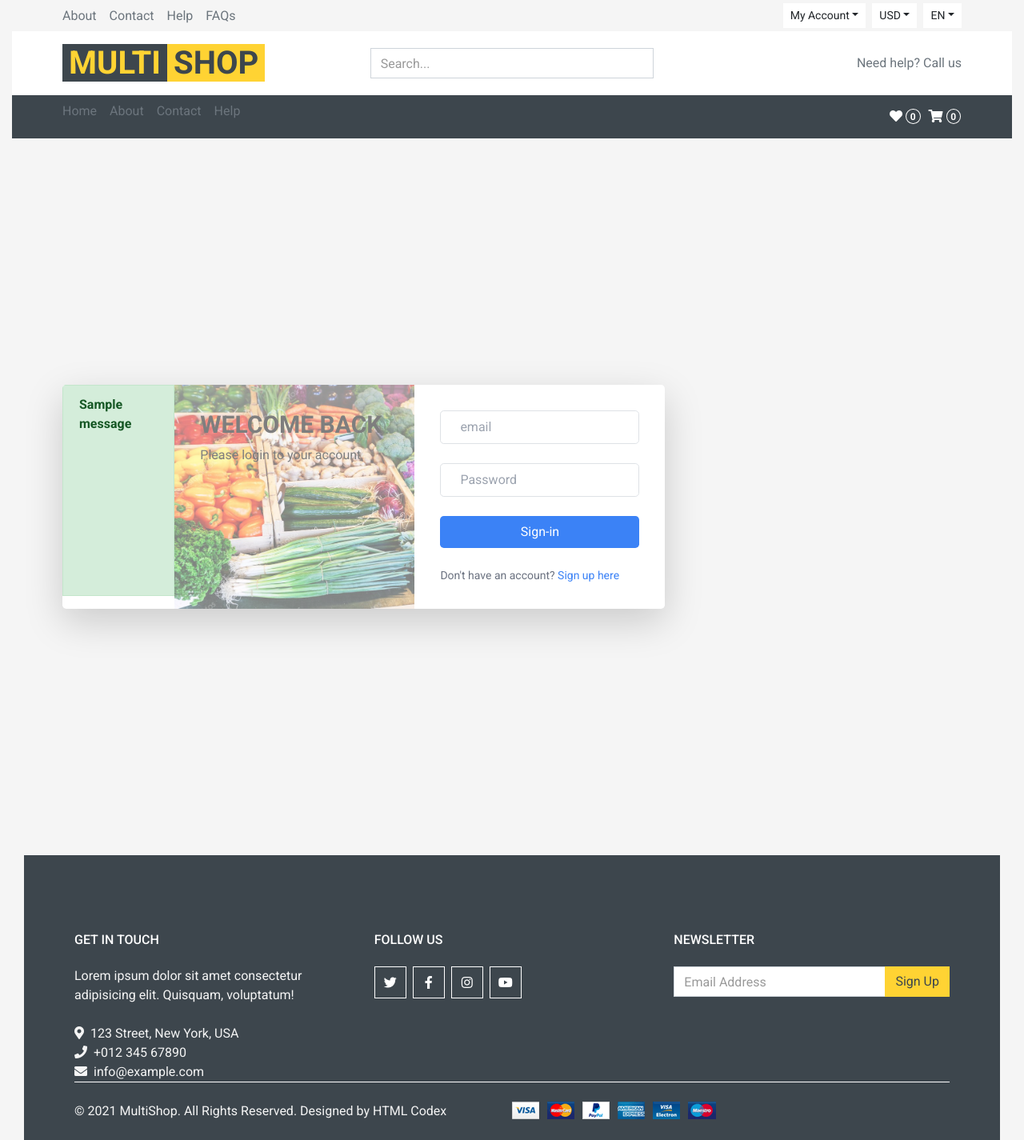
After one commit to jonathan4501/Ecommprj, a Django app: page /User/sign-in/ in a window 1280 px wide. The commit adds this page. Shown: the whole page at 80% size. Run offline with Django 5.2, Linux system fonts and the light colour scheme; tables that the repository leaves empty hold one stand-in row (values such as "Sample post"); one stand-in notice (Sample message) is shown; some libraries are stand-ins or nearby versions.

Commit message:
add new file

```diff
--- a/templates/parials/base.html
+++ b/templates/parials/base.html
@@ -121,6 +121,7 @@
         </div>
         <!-- Navigation Bar End -->
 
+
         <!-- Content Section Start -->
         <div class="container-fluid pt-5">
             <div class="row px-xl-5">
--- /dev/null
+++ b/templates/userauths/sign-in.html
@@ -0,0 +1,46 @@
+{% extends 'parials/base.html' %}
+
+{% block content %}
+<html>
+<head>
+    <title>Login Page</title>
+    <script src="https://cdn.tailwindcss.com"></script>
+    <link rel="stylesheet" href="https://cdnjs.cloudflare.com/ajax/libs/font-awesome/5.15.3/css/all.min.css">
+</head>
+<body class="container">
+    <div class="flex items-center justify-center min-h-screen py-4">
+        <div class="bg-white shadow-lg rounded-lg flex overflow-hidden max-w-4xl">
+        {% if messages %}
+            {% for message in messages %}
+                <div class="alert alert-{{message.tags}}">
+                    <strong>{{message}}</strong>
+                </div>
+            {% endfor %}
+    {% endif %}
+            <div class="w-1/2 bg-cover opacity-50 relative z-10" style="background-image: url('/static/assets/img/localgoods.jpg');">
+                <div class="p-8">
+                    <h2 class="text-black text-3xl font-bold ">WELCOME BACK</h2>
+                    <p class="text-black mt-2">Please login to your account</p>
+                </div>
+            </div>
+
+            <div class="w-1/2 p-8">
+                <form method="POST" class="login">
+                    {% csrf_token %}
+                    <div class="mb-4">
+                        <input type="text" name="email" placeholder="email" class="w-full border border-gray-300 rounded-lg py-2 px-4" required>
+                    </div>
+                    <div class="mb-4">
+                        <input type="password" name="password" placeholder="Password" class="w-full border border-gray-300 rounded-lg py-2 px-4" required>
+                    </div>
+                    <button type="submit" class="w-full bg-blue-500 text-white rounded-lg py-2 px-4">Sign-in</button>
+                </form>
+                <div class="mt-4 text-gray-500 text-sm">
+                    Don't have an account? <a href="{% url 'userauths:sign-up' %}" class="text-blue-500">Sign up here</a>
+                </div>
+            </div>
+        </div>
+    </div>
+</body>
+</html>
+{% endblock %}
--- a/userauths/urls.py
+++ b/userauths/urls.py
@@ -5,4 +5,6 @@ app_name = "userauths"
 
 urlpatterns = [
     path("sign-up/", views.register_view, name="sign-up"),
+    path("sign-in/", views.login_view, name="sign-in"),
+    path("sign-out/", views.logout_view, name="sign-out"),
 ]
--- a/userauths/views.py
+++ b/userauths/views.py
@@ -1,8 +1,11 @@
-from django.shortcuts import render
+from django.shortcuts import render, redirect
 from userauths.forms import UserRegisterForm
-from django.contrib.auth import login, authenticate
+from django.contrib.auth import login, authenticate, logout
 from django.contrib import messages
 from django.http import HttpResponse
+from django.conf import settings
+
+User = settings.AUTH_USER_MODEL
 
 def register_view(request):
 
@@ -12,7 +15,7 @@ def register_view(request):
             new_user = form.save()
             username = form.cleaned_data.get('username')
             messages.success(request, f"Hey {username}, Your account was created successfully.")
-            new_user = authenticate(username=form.cleaned_data['email'],
+            new_user = authenticate(email=form.cleaned_data['email'],
                                     password=form.cleaned_data['password1'],
                                     )
 
@@ -20,7 +23,7 @@ def register_view(request):
             return render(request, 'core/index.html')
 
         else:
-            print("User cannot be registered!!!")
+            form = UserRegisterForm()
 
 
     form = UserRegisterForm()
@@ -28,3 +31,39 @@ def register_view(request):
         'form': form,
     }
     return render(request, 'userauths/sign-up.html', context)
+
+def login_view(request):
+    if request.user.is_authenticated:
+        messages.warning(request, 'You are already logged in')
+        return redirect('core:index')
+
+    if request.method == 'POST':
+        email = request.POST.get('email')
+        password = request.POST.get('password')
+
+        try:
+            user = User.objects.get(email=email)
+        except:
+            #messages.warning(request, f'User with {email} does not exist')
+            return redirect('userauths:sign-in')
+
+        user = authenticate(request, email=email, password=password)
+
+        if user is not None:
+            login(request, user)
+            messages.success(request, 'You are now logged in')
+            return redirect('core:index')
+        else:
+            messages.warning(request, 'Username OR password is incorrect')
+
+    context = {
+
+    }
+
+    return render(request, 'userauths/sign-in.html', context)
+
+
+def logout_view(request):
+    logout(request)
+    messages.success(request, 'You are now logged out')
+    return redirect('userauths:sign-in')
```
Also changed, not shown: templates/core/index.html (+13 -1 lines), templates/userauths/sign-up.html (+20 -4 lines), userauths/forms.py (+14 -0 lines), db.sqlite3.
